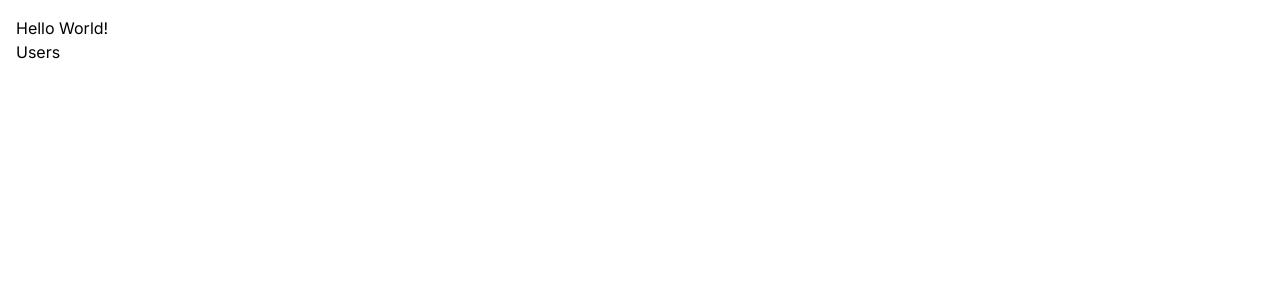
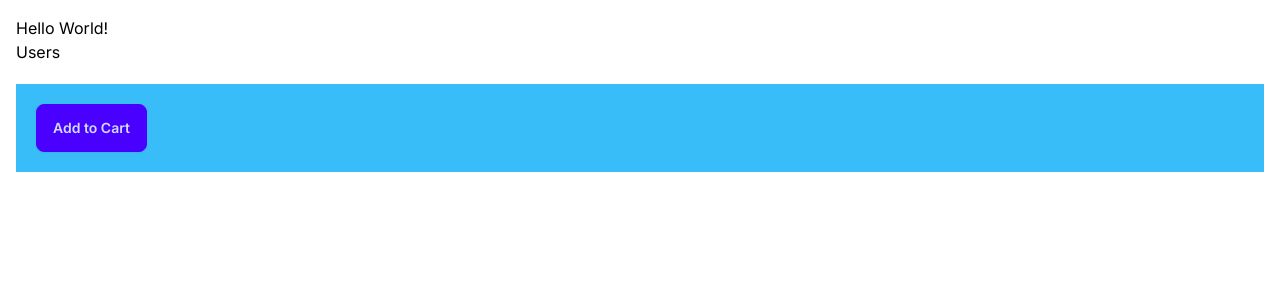
Before and after one commit to stevesarb/next-js-tutorial, a Next.js app: page / in a window 1280 px wide. Shown: the top 300 px of the page. Built offline with nearby package versions, Linux system fonts and the light colour scheme.

Commit message:
Completed 1st tutorial video.

```diff
--- a/app/components/AddToCart.tsx
+++ b/app/components/AddToCart.tsx
@@ -4,7 +4,7 @@ import React from 'react'
 const AddToCart = () => {
   return (
     <div>
-        <button onClick={() => console.log('Click')}>Add to Cart</button>
+        <button className='btn btn-primary' onClick={() => console.log('Click')}>Add to Cart</button>
     </div>
   )
 }
--- /dev/null
+++ b/app/components/ProductCard.module.css
@@ -0,0 +1,6 @@
+/* This is a css module that is scoped to any component that imports it */
+
+.card {
+    padding: 1rem;
+    border: 1px solid #ccc;
+}
--- a/app/components/ProductCard.tsx
+++ b/app/components/ProductCard.tsx
@@ -3,7 +3,7 @@ import AddToCart from './AddToCart'
 
 const ProductCard = () => {
   return (
-    <div>
+    <div className='p-5 my-5 bg-sky-400 text-white text-xl hover:bg-sky-500'>
         <AddToCart />
     </div>
   )
--- a/app/globals.css
+++ b/app/globals.css
@@ -1,18 +1,16 @@
+/* This is the global style sheet, only apply styles here that apply to every page */
+
 @tailwind base;
 @tailwind components;
 @tailwind utilities;
 
 :root {
   --foreground-rgb: 0, 0, 0;
-  --background-start-rgb: 214, 219, 220;
-  --background-end-rgb: 255, 255, 255;
 }
 
 @media (prefers-color-scheme: dark) {
   :root {
     --foreground-rgb: 255, 255, 255;
-    --background-start-rgb: 0, 0, 0;
-    --background-end-rgb: 0, 0, 0;
   }
 }
 
--- a/app/page.tsx
+++ b/app/page.tsx
@@ -1,11 +1,13 @@
 import Image from "next/image";
 import Link from "next/link";
+import ProductCard from "./components/ProductCard";
 
 export default function Home() {
   return (
     <main>
       <h1>Hello World!</h1>
       <Link href="/users">Users</Link>
+      <ProductCard />
     </main>
   );
 }
--- a/app/users/page.tsx
+++ b/app/users/page.tsx
@@ -1,9 +1,10 @@
-import React from 'react'
+import React from "react";
 
 interface User {
   id: number;
   name: string;
-};
+  email: string;
+}
 
 // Because we are using await in the definition, we must use the async keyword
 const UsersPage = async () => {
@@ -11,18 +12,29 @@ const UsersPage = async () => {
   // Also, fetch will automatically cache the data returned in the file system
   // for quicker/easier access later if the same data is requested again.
   // Pass an object as an optional secondary parameter to configure caching behavior.
-    const res = await fetch('https://jsonplaceholder.typicode.com/users');
+  const res = await fetch("https://jsonplaceholder.typicode.com/users");
   const users: User[] = await res.json();
 
   return (
     <>
       <h1>Users</h1>
       <p>{new Date().toLocaleTimeString()}</p>
-        <ul>
-            {users.map(user => <li key={user.id}>{user.name}</li>)}
-        </ul>
+      <table className="table table-bordered">
+        <thead>
+          <tr>
+            <th>Name</th>
+            <th>Email</th>
+          </tr>
+        </thead>
+        {users.map((user) => (
+          <tr key={user.id}>
+            <td>{user.name}</td>
+            <td>{user.email}</td>
+          </tr>
+        ))}
+      </table>
     </>
-  )
-}
+  );
+};
 
-export default UsersPage
+export default UsersPage;
--- a/package.json
+++ b/package.json
@@ -21,5 +21,8 @@
     "react-dom": "18.3.1",
     "tailwindcss": "3.4.4",
     "typescript": "5.4.5"
+  },
+  "devDependencies": {
+    "daisyui": "^4.12.2"
   }
 }
--- a/tailwind.config.ts
+++ b/tailwind.config.ts
@@ -15,6 +15,8 @@ const config: Config = {
       },
     },
   },
-  plugins: [],
+  plugins: [
+    require('daisyui'),
+  ],
 }
 export default config
```
Also changed, not shown: 1 other file (tests, documents, lock files or other folders). Lines whose indentation alone changed are shown as unchanged.
